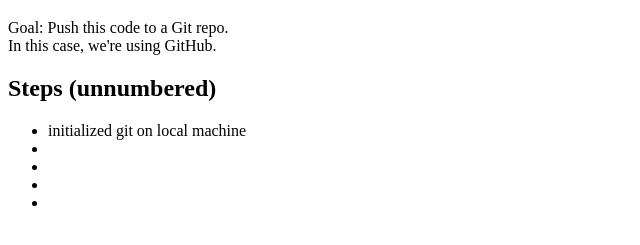
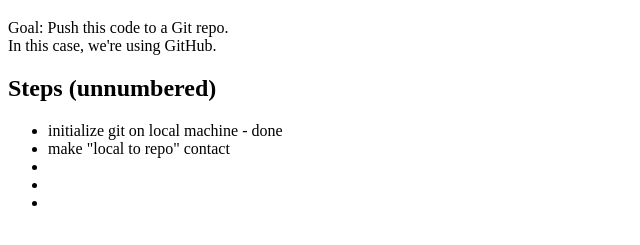
Before and after one commit to dontcatchfire/LTR-1, a plain HTML site: page index.html in a window 1280 px wide. Shown: the part 61-306 px from the top of the page, without its empty margins (0-640 px from the left). Drawn offline with Linux system fonts and the light colour scheme.

Commit message:
modified line 17 and 18

```diff
--- a/index.html
+++ b/index.html
@@ -14,8 +14,8 @@
   <h2>Steps (unnumbered)</h2>
 
   <ul>
-    <li>initialized git on local machine</li>
-    <li></li>
+    <li>initialize git on local machine - done</li>
+    <li>make "local to repo" contact</li>
     <li></li>
     <li></li>
     <li></li>
```
